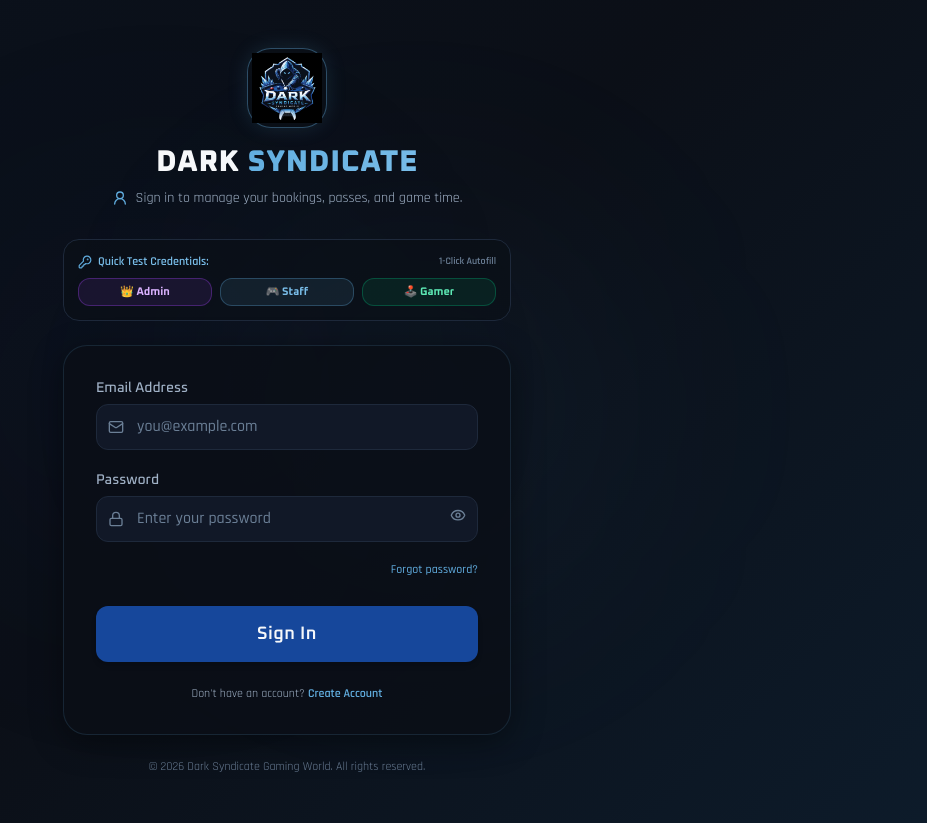
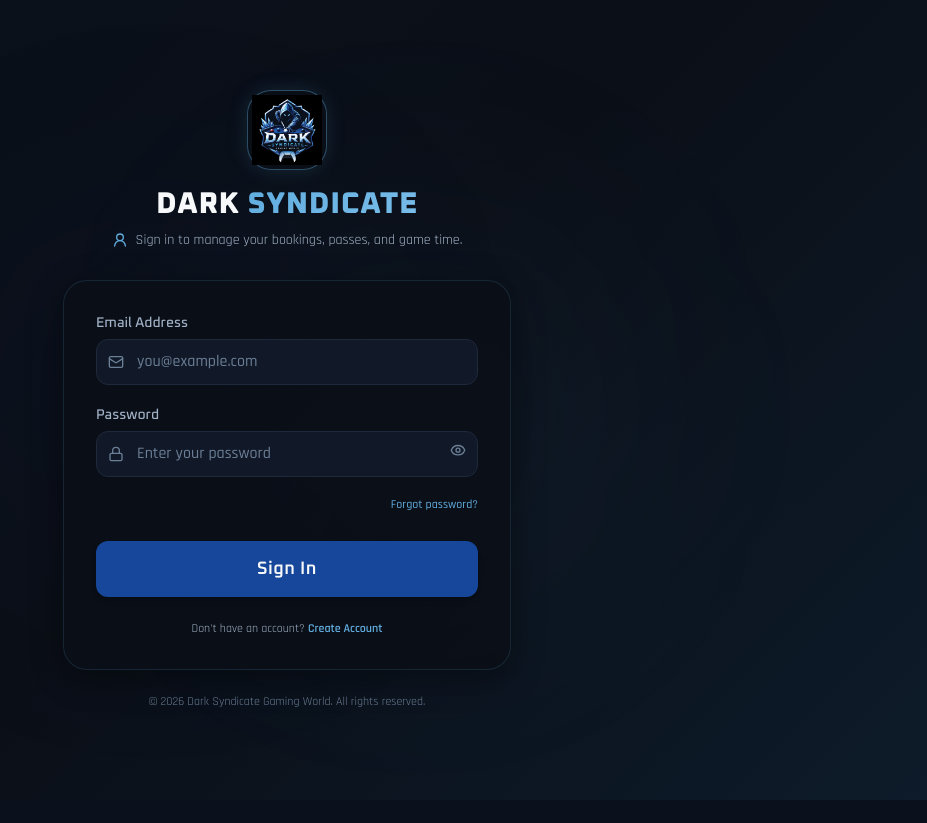
Before and after one commit to claudethreefree88-arch/dark, a Next.js app: page /login in a window 1280 px wide. Shown: the whole page, without its empty margins (353-1280 px from the left). After the commit the page ends 800 px from the top, so only its background shows below. Built offline with nearby package versions, Linux system fonts and the light colour scheme.

Commit message:
fix(auth): remove Quick Test Credentials box from sign in page

```diff
--- a/src/app/(auth)/login/page.tsx
+++ b/src/app/(auth)/login/page.tsx
@@ -6,7 +6,7 @@ import { zodResolver } from '@hookform/resolvers/zod';
 import { useRouter, useSearchParams } from 'next/navigation';
 import Link from 'next/link';
 import Image from 'next/image';
-import { Mail, Lock, Eye, EyeOff, ShieldCheck, UserRound, KeyRound } from 'lucide-react';
+import { Mail, Lock, Eye, EyeOff, ShieldCheck, UserRound } from 'lucide-react';
 import { loginSchema, type LoginInput } from '@/validators/auth.schema';
 import { useAuth } from '@/hooks/useAuth';
 import { Button } from '@/components/ui/Button';
@@ -31,7 +31,6 @@ function LoginContent() {
   const {
     register,
     handleSubmit,
-    setValue,
     formState: { errors, isSubmitting },
   } = useForm<LoginInput>({
     resolver: zodResolver(loginSchema),
@@ -59,11 +58,6 @@ function LoginContent() {
         error instanceof Error ? error.message : 'Invalid credentials'
       );
     }
-  };
-
-  const handleFillDemo = (email: string, pass: string) => {
-    setValue('email', email, { shouldValidate: true });
-    setValue('password', pass, { shouldValidate: true });
   };
 
   return (
@@ -98,52 +92,6 @@ function LoginContent() {
             <span>{portalDetails.subtitle}</span>
           </div>
         </div>
-
-        {portal === 'player' && (
-          <div className="p-3.5 rounded-xl bg-ds-surface/60 border border-ds-border text-xs space-y-2">
-            <div className="flex items-center justify-between text-ds-ice font-semibold">
-              <div className="flex items-center gap-1.5">
-                <KeyRound className="w-3.5 h-3.5 text-ds-accent" />
-                <span>Quick Test Credentials:</span>
-              </div>
-              <span className="text-[10px] text-ds-text-dim">1-Click Autofill</span>
-            </div>
-            <div className="grid grid-cols-3 gap-2">
-              <button
-                type="button"
-                onClick={() => handleFillDemo('admin@darksyndicate.com', 'Admin@123456')}
-                className="p-1.5 rounded-lg bg-purple-500/10 border border-purple-500/30 text-purple-300 hover:bg-purple-500/20 text-[11px] font-heading font-bold transition-all text-center"
-              >
-                👑 Admin
-              </button>
-              <button
-                type="button"
-                onClick={() => handleFillDemo('staff@darksyndicate.com', 'Staff@123456')}
-                className="p-1.5 rounded-lg bg-ds-accent/10 border border-ds-accent/30 text-ds-ice hover:bg-ds-accent/20 text-[11px] font-heading font-bold transition-all text-center"
-              >
-                🎮 Staff
-              </button>
-              <button
-                type="button"
-                onClick={() => handleFillDemo('player@example.com', 'Customer@123')}
-                className="p-1.5 rounded-lg bg-emerald-500/10 border border-emerald-500/30 text-emerald-300 hover:bg-emerald-500/20 text-[11px] font-heading font-bold transition-all text-center"
-              >
-                🕹️ Gamer
-              </button>
-            </div>
-          </div>
-        )}
-
-        {portal === 'admin' && (
-          <button
-            type="button"
-            onClick={() => handleFillDemo('admin@darksyndicate.com', 'Admin@123456')}
-            className="flex w-full items-center justify-center gap-2 rounded-xl border border-ds-accent/35 bg-ds-accent/10 px-4 py-3 text-xs font-heading font-bold uppercase tracking-wider text-ds-ice transition hover:bg-ds-accent/20"
-          >
-            <KeyRound className="h-4 w-4" />
-            Fill admin demo credentials
-          </button>
-        )}
 
         {/* Login Form */}
         <div className="glass-strong rounded-2xl p-8 shadow-elevated">
```
